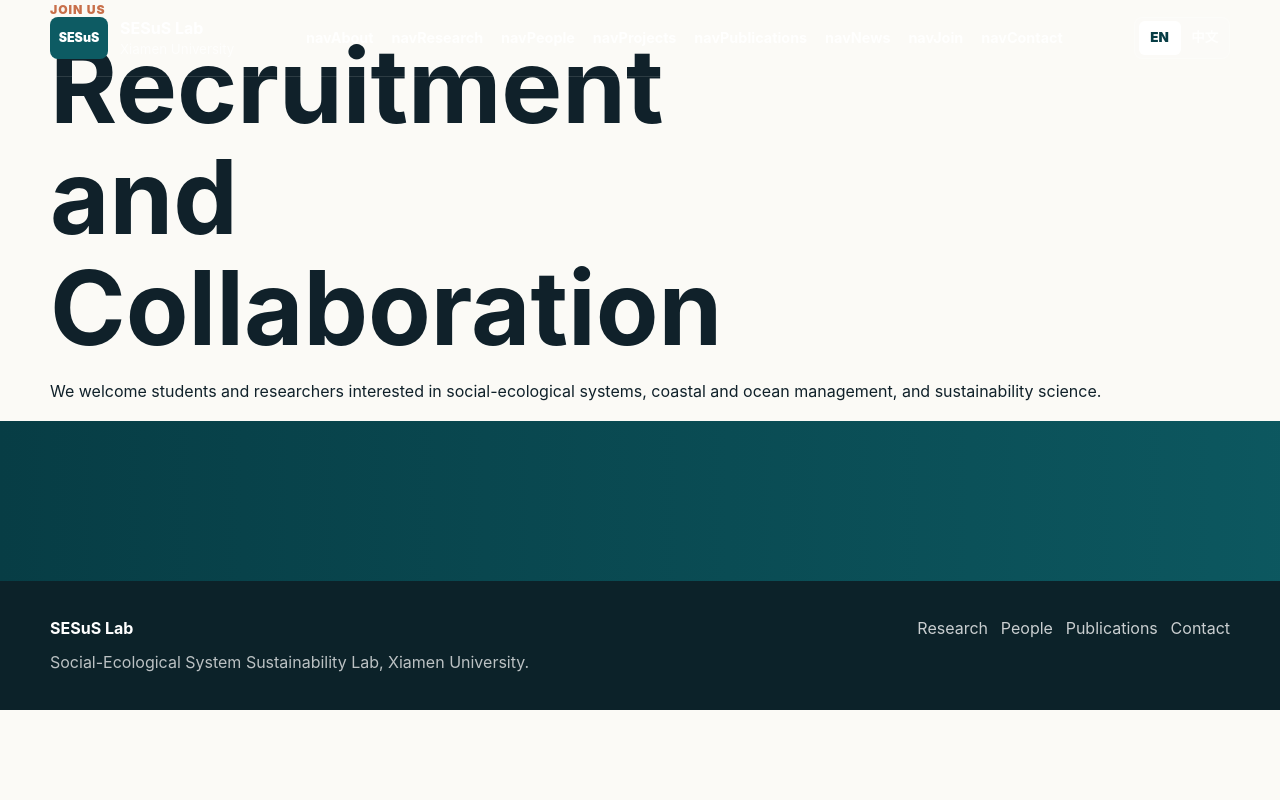
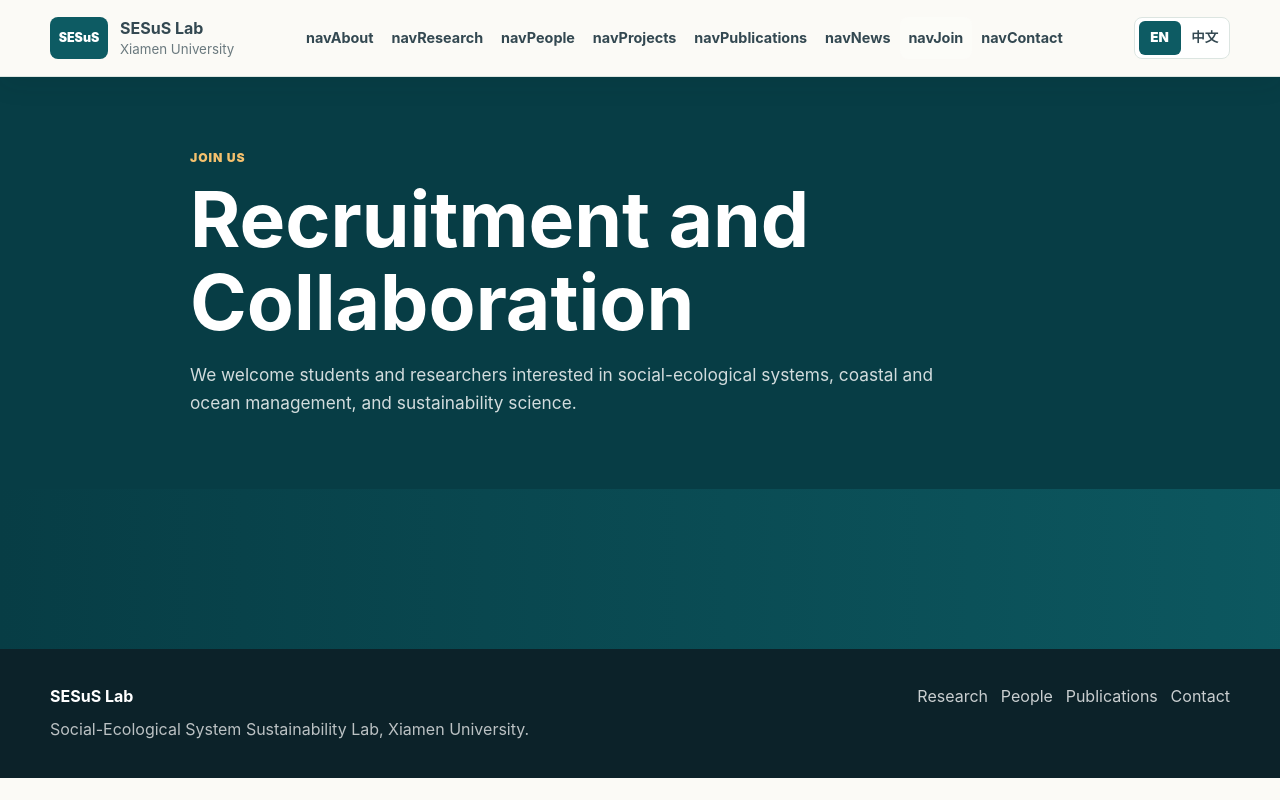
Before and after one commit to SuJie26/jie-su-lab, a plain HTML site: page join.html in a window 1280 px wide. Drawn offline with Linux system fonts and the light colour scheme.

Commit message:
Style separate site pages

```diff
--- a/css/styles.css
+++ b/css/styles.css
@@ -100,6 +100,29 @@ select {
   backdrop-filter: blur(18px);
 }
 
+body[data-page]:not([data-page="home"]) .site-header {
+  background: rgba(251, 250, 246, 0.96);
+  border-bottom-color: var(--line);
+  box-shadow: 0 8px 26px rgba(16, 33, 42, 0.08);
+  backdrop-filter: blur(18px);
+}
+
+body[data-page]:not([data-page="home"]) .brand,
+body[data-page]:not([data-page="home"]) .nav-links a,
+body[data-page]:not([data-page="home"]) .lang-button {
+  color: var(--ink-soft);
+}
+
+body[data-page]:not([data-page="home"]) .language-switch {
+  border-color: var(--line);
+  background: var(--surface);
+}
+
+body[data-page]:not([data-page="home"]) .lang-button.active {
+  color: #ffffff;
+  background: var(--teal);
+}
+
 .nav-shell {
   width: min(100% - 2rem, var(--content));
   min-height: var(--header-height);
@@ -170,6 +193,18 @@ select {
 .site-header.scrolled .nav-links a,
 .site-header:focus-within .nav-links a {
   color: var(--ink-soft);
+}
+
+.nav-links a.active,
+.site-header.scrolled .nav-links a.active,
+.site-header:focus-within .nav-links a.active {
+  color: var(--teal-dark);
+  background: rgba(255, 255, 255, 0.22);
+}
+
+.site-header.scrolled .nav-links a.active,
+.site-header:focus-within .nav-links a.active {
+  background: var(--mist);
 }
 
 .nav-links a:hover,
@@ -264,6 +299,35 @@ select {
   align-items: end;
   overflow: hidden;
   color: #ffffff;
+}
+
+.subpage-main {
+  padding-top: var(--header-height);
+}
+
+.page-hero {
+  padding: 4.5rem 0;
+  color: #ffffff;
+  background: var(--teal-dark);
+}
+
+.page-hero .container {
+  max-width: 900px;
+}
+
+.page-hero .section-kicker {
+  color: #f4c06d;
+}
+
+.page-hero h1 {
+  font-size: clamp(2.6rem, 6vw, 4.8rem);
+}
+
+.page-hero p:last-child {
+  max-width: 760px;
+  margin: 1rem 0 0;
+  color: rgba(255, 255, 255, 0.82);
+  font-size: 1.08rem;
 }
 
 .hero-image,
```
